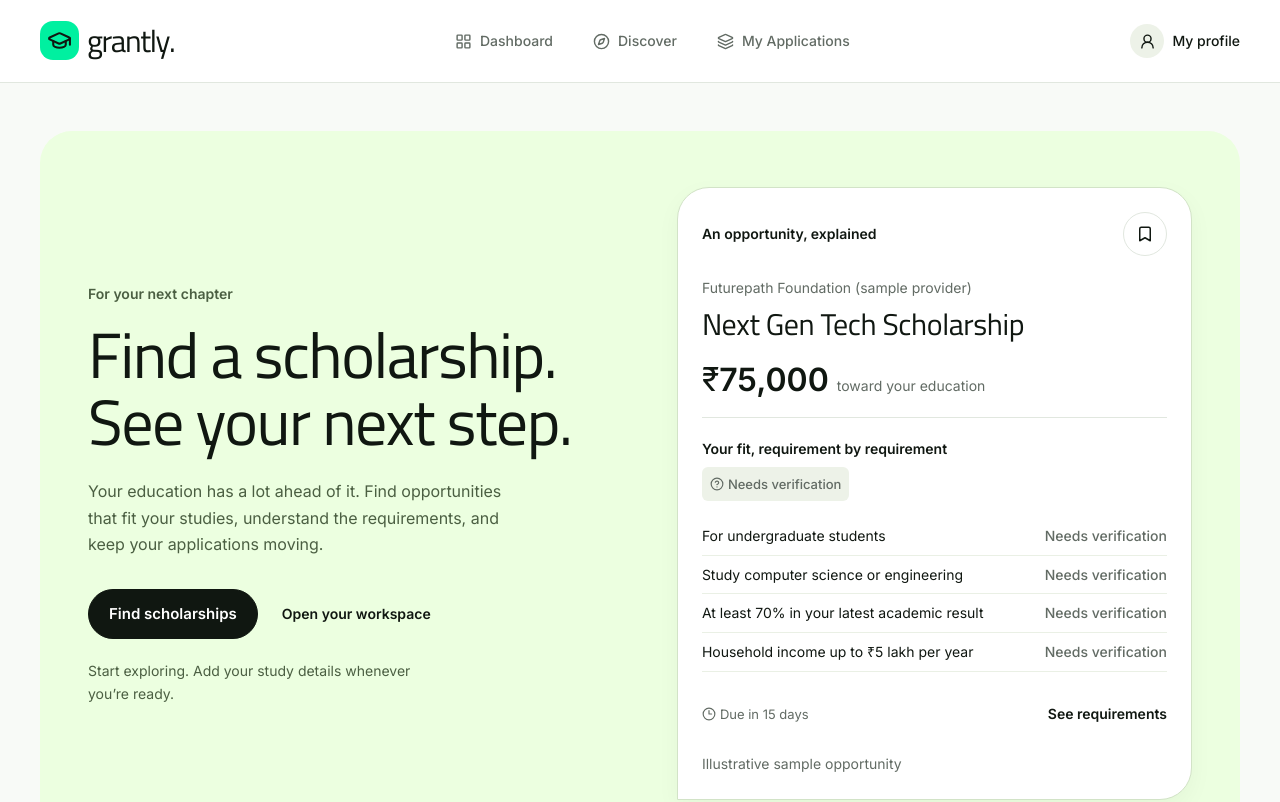
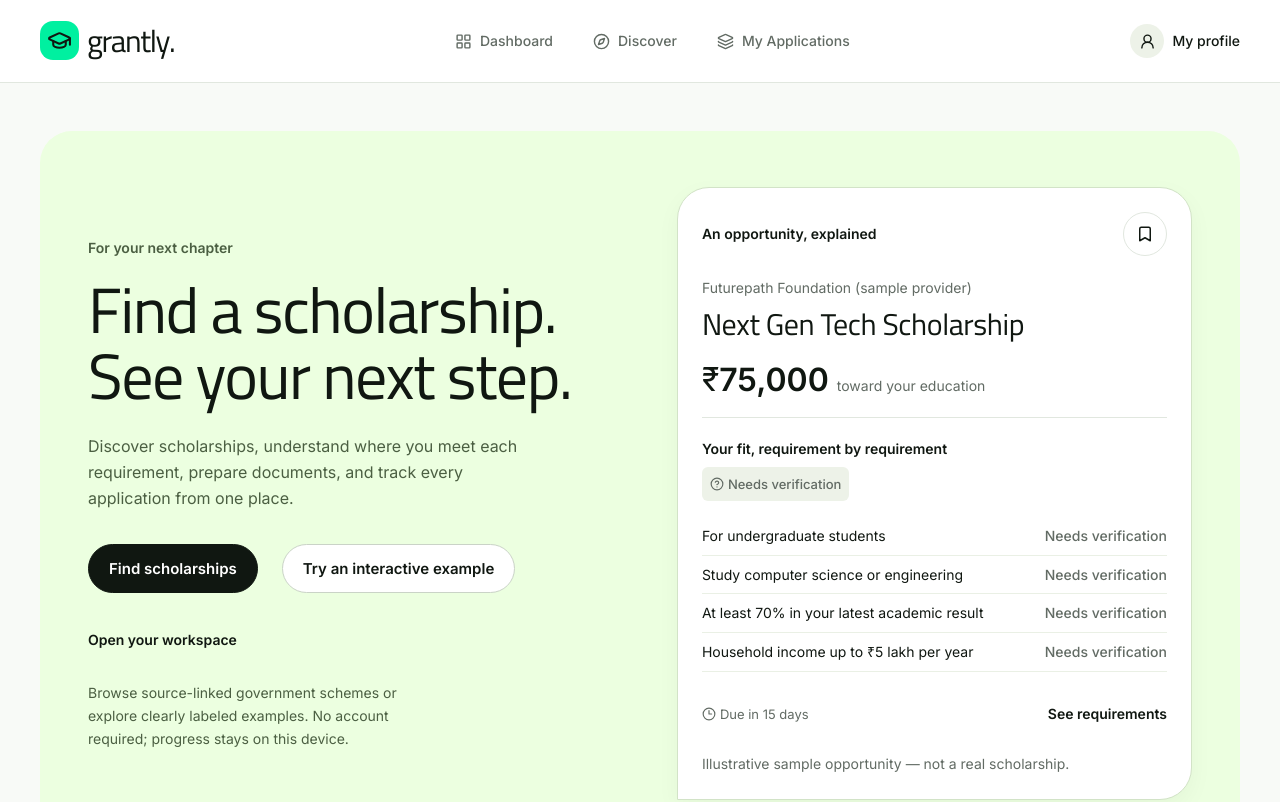
Before and after one commit to ThunderKhan/grantly, a React (Vite) app: page / in a window 1280 px wide. Shown: the top 802 px of the page. Built offline with nearby package versions, Linux system fonts and the light colour scheme; a web font is replaced by a local one.

Commit message:
feat: make scholarship problem and interactive flow clear on the landing page

```diff
--- a/src/Landing.tsx
+++ b/src/Landing.tsx
@@ -1,6 +1,7 @@
 import { Link } from "react-router-dom";
 import { catalog } from "./catalog";
-import { assess, daysUntil, fields, money, relevance } from "./model";
+import { assess, awardLabel, daysUntil, fields, relevance } from "./model";
+import { DemoStart } from "./DemoStart";
 import { ButtonLink, Deadline, FitBadge, SaveButton } from "./components";
 import { useStore } from "./store";
 import "./landing.css";
@@ -28,18 +29,19 @@ export function Landing() {
             See your next step.
           </h1>
           <p className="landing-intro">
-            Your education has a lot ahead of it. Find opportunities that fit
-            your studies, understand the requirements, and keep your
-            applications moving.
+            Discover scholarships, understand where you meet each requirement,
+            prepare documents, and track every application from one place.
           </p>
           <div className="landing-actions">
             <ButtonLink to="/discover">Find scholarships</ButtonLink>
+            <DemoStart />
             <Link className="text-link" to="/dashboard">
               {hasProgress ? "Continue your workspace" : "Open your workspace"}
             </Link>
           </div>
           <p className="landing-hero-note">
-            Start exploring. Add your study details whenever you’re ready.
+            Browse source-linked government schemes or explore clearly labeled
+            examples. No account required; progress stays on this device.
           </p>
         </div>
         <div className="landing-opportunity">
@@ -52,7 +54,7 @@ export function Landing() {
           <p className="landing-provider">{opportunity.provider}</p>
           <h2>{opportunity.title}</h2>
           <div className="landing-award">
-            <strong>{money(opportunity.amount)}</strong>
+            <strong>{awardLabel(opportunity)}</strong>
             <span>
               {opportunity.amount
                 ? "toward your education"
@@ -84,7 +86,9 @@ export function Landing() {
             </Link>
           </div>
           <p className="landing-sample-label">
-            Illustrative sample opportunity
+            {opportunity.isSample
+              ? "Illustrative sample opportunity — not a real scholarship."
+              : "Officially listed scheme — confirm current dates and eligibility."}
           </p>
         </div>
       </section>
```
